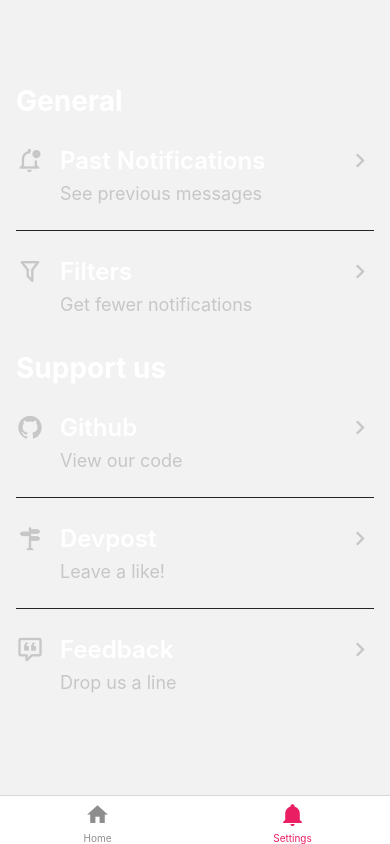
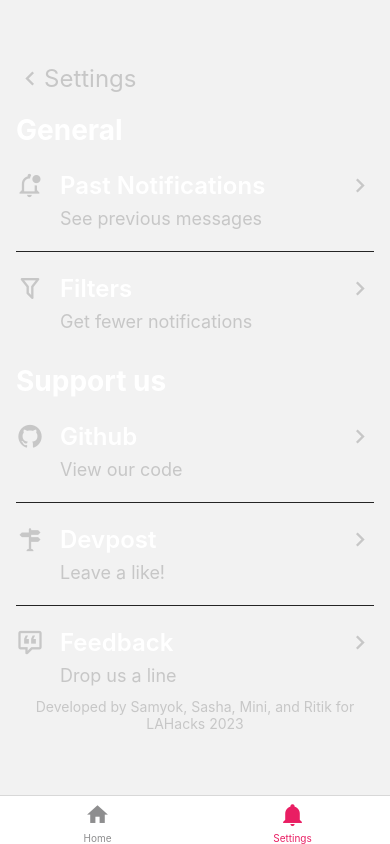
Before and after one commit to MiniHacks/hearshot, a React Native app in the folder packages/mobile/: screen /Settings in a window 390 px wide. Built offline with nearby package versions, Linux system fonts and the light colour scheme.

Commit message:
🪆 Add rest of dummy functionality

```diff
--- a/packages/mobile/components/Section.js
+++ b/packages/mobile/components/Section.js
@@ -1,17 +1,19 @@
 import React from "react";
-import { Pressable, Text, View } from "react-native";
+import { Pressable, Text, TouchableOpacity, View } from "react-native";
 import { MaterialCommunityIcons } from "@expo/vector-icons";
+import { useNavigation } from "@react-navigation/native";
 import { styles } from "../static/styles";
 
 export default function Section({ title, subtitle, iconName, link }) {
   return (
+    <TouchableOpacity>
       <View
         style={{
           display: "flex",
           width: "100%",
           flexDirection: "row",
           justifyContent: "space-between",
-        paddingVertical: 16,
+          paddingVertical: 12,
         }}
       >
         <View style={{ flexDirection: "row" }}>
@@ -30,11 +32,13 @@ export default function Section({ title, subtitle, iconName, link }) {
             <Text style={{ color: "#C7C7C7", fontSize: 18 }}>{subtitle}</Text>
           </View>
         </View>
+
         <MaterialCommunityIcons
           name={"chevron-right"}
           color={"#C7C7C7"}
           size={28}
         />
       </View>
+    </TouchableOpacity>
   );
 }
--- a/packages/mobile/screens/SettingsScreen.js
+++ b/packages/mobile/screens/SettingsScreen.js
@@ -22,6 +22,7 @@ const supportSections = [
     title: "Github",
     subtitle: "View our code",
     iconName: "github",
+    link: "https://github.com/MiniHacks/hearshot",
   },
   {
     title: "Devpost",
@@ -40,13 +41,17 @@ export default function SettingsScreen() {
     display: "flex",
     flex: 1,
     flexDirection: "column",
-    justifyContent: "flex-start",
     paddingVertical: 64,
     paddingHorizontal: 16,
   };
 
   return (
     <View style={containerStyle}>
+      <View style={{ flexDirection: "row" }}>
+        <MaterialCommunityIcons name="chevron-left" color="#C7C7C7" size={28} />
+        <Text style={styles.title}>Settings</Text>
+      </View>
+
       <Text style={styles.heading}>General</Text>
       {generalSections.map((section, index) => (
         <>
@@ -75,6 +80,11 @@ export default function SettingsScreen() {
           )}
         </>
       ))}
+      <Text
+        style={{ color: "#C7C7C7", alignSelf: "center", textAlign: "center" }}
+      >
+        Developed by Samyok, Sasha, Mini, and Ritik for LAHacks 2023
+      </Text>
     </View>
   );
 }
--- a/packages/mobile/static/styles.js
+++ b/packages/mobile/static/styles.js
@@ -48,6 +48,11 @@ export const styles = StyleSheet.create({
     marginTop: 20,
   },
 
+  title: {
+    color: "#C7C7C7",
+    fontSize: 24,
+  },
+
   hr: {
     borderBottomColor: "#252525",
     borderBottomWidth: 1,
```
Lines whose indentation alone changed are shown as unchanged.
